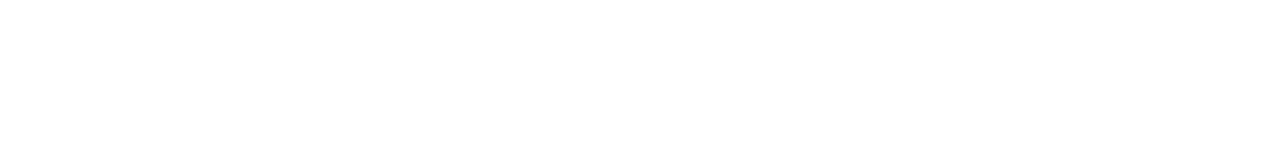
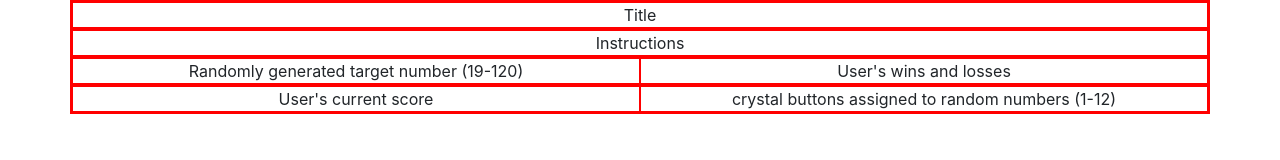
Before and after one commit to Timothyb92/unit-4-game, a plain HTML site: page index.html in a window 1280 px wide. Drawn offline with nearby package versions, Linux system fonts and the light colour scheme.

Commit message:
created basic html layout for game

```diff
--- a/assets/css/style.css
+++ b/assets/css/style.css
@@ -0,0 +1,3 @@
+div {
+    border: solid red 1px;
+}
--- a/index.html
+++ b/index.html
@@ -3,10 +3,38 @@
 <head>
     <meta charset="UTF-8">
     <link rel="stylesheet" href="assets/css/reset.css">
+    <link rel="stylesheet" href="https://stackpath.bootstrapcdn.com/bootstrap/4.1.2/css/bootstrap.min.css" integrity="sha384-Smlep5jCw/wG7hdkwQ/Z5nLIefveQRIY9nfy6xoR1uRYBtpZgI6339F5dgvm/e9B" crossorigin="anonymous">
     <link rel="stylesheet" href="assets/css/style.css">
     <script scr="assets/javascript/game.js"></script>
 </head>
 <body>
-
+    <div class="container">
+        <div class="row">
+            <div class="col-sm-12 text-center">
+                Title
+            </div>
+        </div>
+        <div class="row">
+            <div class="col-sm-12 text-center">
+                Instructions
+            </div>
+        </div>
+        <div class="row">
+            <div class="col-sm-6 text-center">
+                Randomly generated target number (19-120)
+            </div>
+            <div class="col-sm-6 text-center">
+                User's wins and losses
+            </div>
+        </div>
+        <div class="row">
+            <div class="col-sm-6 text-center">
+                User's current score
+            </div>
+            <div class="col-sm-6 text-center">
+                crystal buttons assigned to random numbers (1-12)
+            </div>
+        </div>
+    </div>
 </body>
 </html>
```
